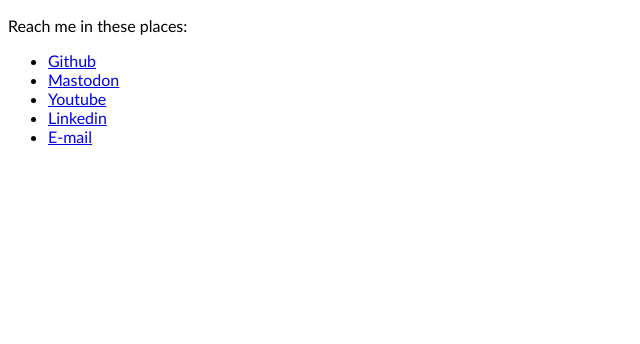
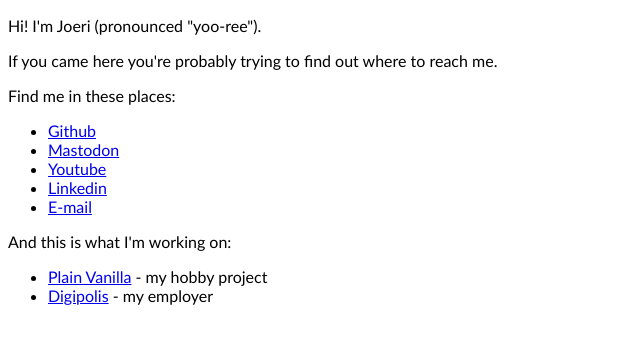
Before and after one commit to jsebrech/jsebrech.github.io, a plain HTML site: page index.html in a window 1280 px wide. Shown: the whole page, without its empty margins (0-640 px from the left). Drawn offline with Linux system fonts and the light colour scheme.

Commit message:
update contact info

```diff
--- a/index.html
+++ b/index.html
@@ -10,7 +10,9 @@
     </style>
   </head>
   <body>
-    <p>Reach me in these places:</p>
+    <p>Hi! I'm Joeri (pronounced "yoo-ree").</p>
+    <p>If you came here you're probably trying to find out where to reach me.</p>
+    <p>Find me in these places:</p>
 
     <ul>
       <li><a href="https://github.com/jsebrech">Github</a></li>
@@ -19,5 +21,11 @@
       <li><a href="https://www.linkedin.com/in/joeri-sebrechts-b20a752b/">Linkedin</a></li>
       <li><a href="mailto:joeri@sebrechts.net">E-mail</a></li>
     </ul>
+
+    <p>And this is what I'm working on:</p>
+    <ul>
+      <li><a href="https://plainvanillaweb.com">Plain Vanilla</a> - my hobby project</li>
+      <li><a href="https://www.digipolis.be">Digipolis</a> - my employer</li>
+    </ul>
   </body>
 </html>
```
